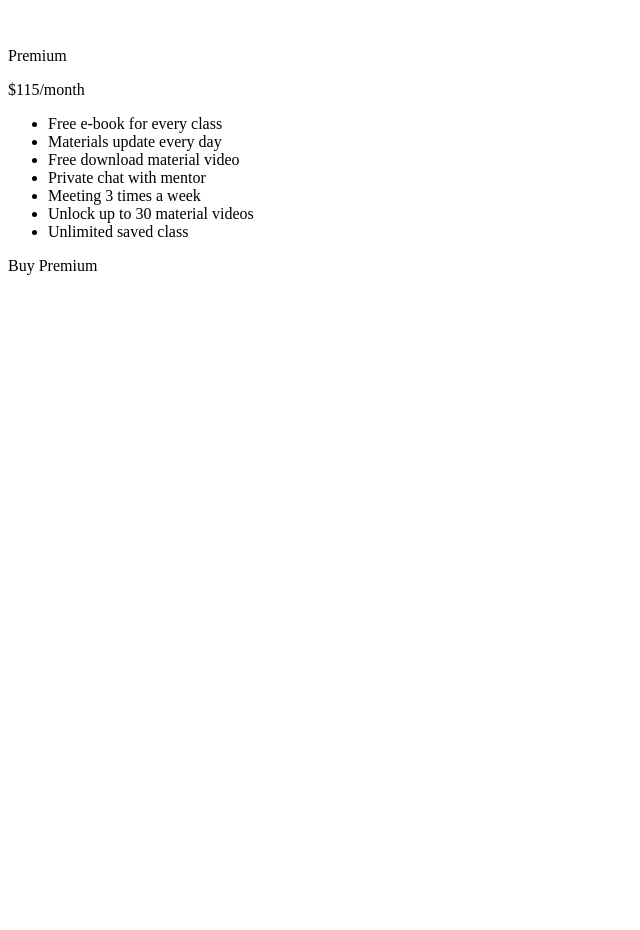
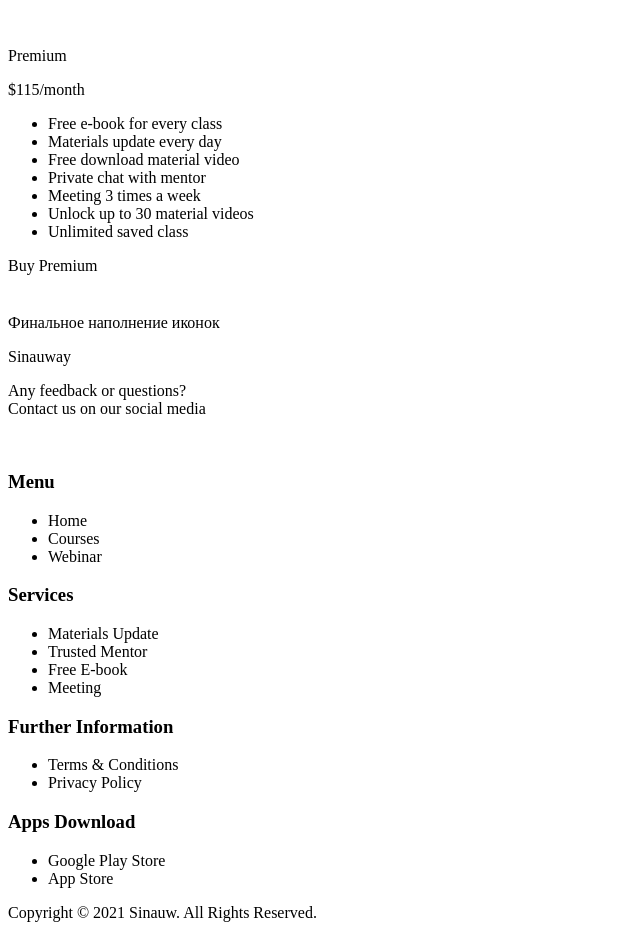
Before and after one commit to plower222/Sinauway, a plain HTML site: page index.html in a window 1280 px wide. Shown: the part 3156-4086 px from the top of the page, without its empty margins (0-640 px from the left). Before the commit the page ends 3447 px from the top, so only its background shows below. Drawn offline with Linux system fonts and the light colour scheme.

Commit message:
0.2.2
Осуществлено заполнение основной структуры и текстовой части

```diff
--- a/index.html
+++ b/index.html
@@ -7,7 +7,7 @@
   <title>Sinauway</title>
 </head>
 <body>
-  <header>
+  <header class="header">
     <ul class="header--ul">
       <li class="header--li">Sinauway</li>
       <li class="header--li">Home</li>
@@ -19,6 +19,7 @@
     </ul>
   </header>
 
+  <div class="content--container">
     <div class="hero--section">
       <div class="hero__set--of--elements">
         <div class="hero--element__lamp"></div>
@@ -339,11 +340,64 @@
     </div>
 
     <div class="get--it--on--apps">
-
+      <div class="get__info--container">
+        <h1 class="get__info--container__h1"></h1>
+        <p class="get__info--container__p"></p>
+        <a href="" ><img src="" alt=""></a>
+        <a href="" ><img src="" alt=""></a>
+      </div>
+      <div class="get__icon--container">
+        Финальное наполнение иконок
+      </div>
+    </div>
   </div>
 
-  <footer>
-
+  <footer class="footer">
+    <div class="footer--info">
+      <p class="footer--info__name">Sinauway</p>
+      <p class="footer--info__info">
+        Any feedback or questions?<br>Contact us on our social media
+      </p>
+      <div class="footer--info__image">
+        <img src="" alt="" class="footer--info__social--icon">
+        <img src="" alt="" class="footer--info__social--icon">
+        <img src="" alt="" class="footer--info__social--icon">
+      </div>
+    </div>
+    <div class="footer--menu">
+      <h3 class="footer__title">Menu</h3>
+      <ul class="footer__ul">
+        <li class="footer__li">Home</li>
+        <li class="footer__li">Courses</li>
+        <li class="footer__li">Webinar</li>
+      </ul>
+    </div>
+    <div class="footer--services">
+      <h3 class="footer__title">Services</h3>
+      <ul class="footer__ul">
+        <li class="footer__li">Materials Update</li>
+        <li class="footer__li">Trusted Mentor</li>
+        <li class="footer__li">Free E-book</li>
+        <li class="footer__li">Meeting</li>
+      </ul>
+    </div>
+    <div class="footer--further--information">
+      <h3 class="footer__title">Further Information</h3>
+      <ul class="footer__ul">
+        <li class="footer__li">Terms & Conditions</li>
+        <li class="footer__li">Privacy Policy</li>
+      </ul>
+    </div>
+    <div class="footer--apps--download">
+      <h3 class="footer__title">Apps Download</h3>
+      <ul class="footer__ul">
+        <li class="footer__li">Google Play Store</li>
+        <li class="footer__li">App Store</li>
+      </ul>
+    </div>
+    <div class="footer--copyright">
+      Copyright <span>&copy;</span> 2021 Sinauw. All Rights Reserved.
+    </div>
   </footer>
 </body>
 </html>
```
Lines whose indentation alone changed are shown as unchanged.
